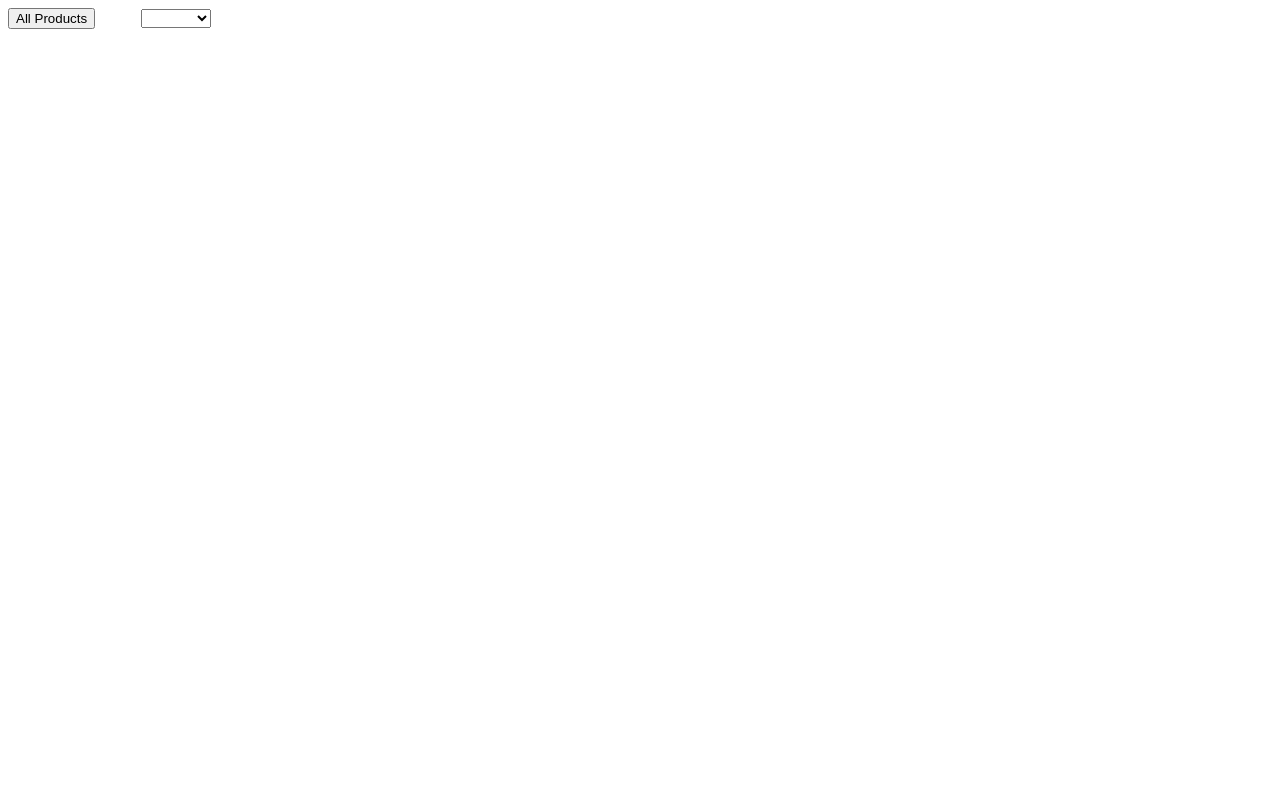
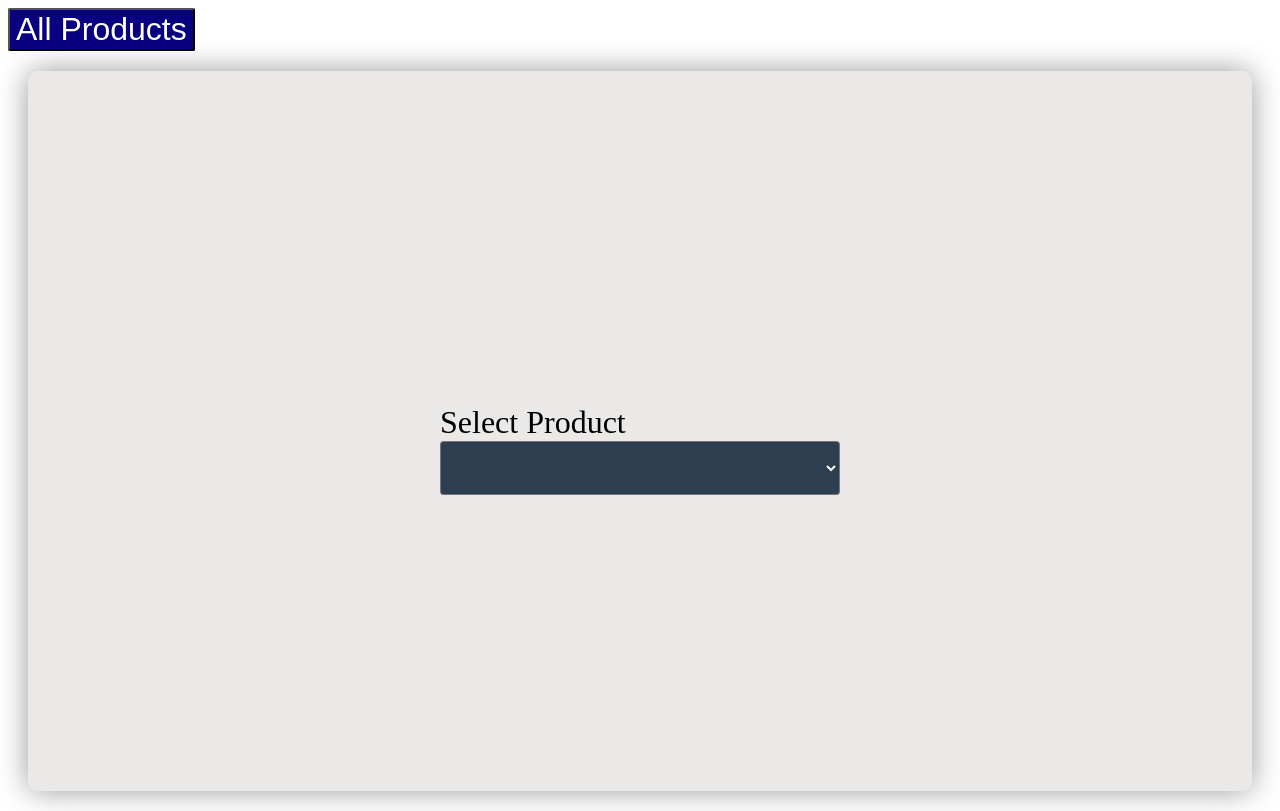
Before and after one commit to apandey0507/AngularAssignments, an Angular app in the folder Angular/product/: page /chatbot in a window 1280 px wide. Built offline with nearby package versions, Linux system fonts and the light colour scheme.

Commit message:
update: Search Component

```diff
--- a/Angular/product/src/app/app.module.ts
+++ b/Angular/product/src/app/app.module.ts
@@ -6,7 +6,6 @@ import { AppComponent } from './app.component';
 import { CommonModule } from '@angular/common';
 import { ProductService } from './product.service';
 import { ProductsComponent } from './products/products.component';
-import { ShortTextPipe } from './pipes/shortText.pipe';
 import { PriceTextPipe } from './pipes/priceText.pipe';
 import { ChatbotComponent } from './chatbot/chatbot.component';
 import { FormsModule } from '@angular/forms';
@@ -17,7 +16,7 @@ import { HomeComponent } from './home/home.component';
   declarations: [
     AppComponent,
     ProductsComponent,
-    ShortTextPipe,
+
     PriceTextPipe,
     ChatbotComponent,
     ToggleButtonDirective,
--- a/Angular/product/src/app/chatbot/chatbot.component.css
+++ b/Angular/product/src/app/chatbot/chatbot.component.css
@@ -0,0 +1,74 @@
+.chatbot {
+  display: flex;
+  flex-direction: column;
+  justify-content: center;
+  align-items: center;
+  margin: 20px;
+  font-size: xx-large;
+  height: 90vh;
+  border-radius: 10px;
+  box-shadow: 0 0 30px 0 #999;
+  background: #ebe9e7;
+}
+label {
+  margin: 2em;
+}
+.price {
+  margin-top: -40px;
+  font-size: 35px;
+  font-weight: bolder;
+  color: coral;
+}
+label::before {
+  content: "\a";
+  white-space: pre;
+}
+select {
+  position: relative;
+  display: flex;
+  width: 30em;
+  height: 4em;
+  line-height: 3;
+  background: #2c3e50;
+  overflow: hidden;
+  border-radius: 0.25em;
+}
+select {
+  flex: 1;
+  padding: 0 0.5em;
+  color: #fff;
+  cursor: pointer;
+}
+option {
+  font-size: xx-large;
+}
+#slider {
+  -webkit-appearance: none;
+  appearance: none;
+  height: 18px !important;
+  width: 100%;
+  border-radius: 10em;
+  background-color: #1600db;
+  outline: none;
+  margin-bottom: 14px;
+}
+
+#slider::-webkit-slider-thumb {
+  -webkit-appearance: none;
+  appearance: none;
+  width: 25px;
+  height: 25px;
+  border-radius: 50%;
+  background: #1600db;
+  cursor: pointer;
+  border: 3px solid #f4f4f4;
+}
+
+#slider::-moz-range-thumb {
+  width: 25px;
+  height: 25px;
+  border-radius: 50%;
+  background-color: #1600db;
+  cursor: pointer;
+  border: 3px solid #f4f4f4;
+}
--- a/Angular/product/src/app/chatbot/chatbot.component.html
+++ b/Angular/product/src/app/chatbot/chatbot.component.html
@@ -1,17 +1,28 @@
+<div class="chatbot">
+  <div class="select">
+    <label>Select Product</label>
     <select [(ngModel)]="selectedItem">
       <option *ngFor="let opt of productItem" [value]="opt.Id">
         {{ opt.Name }}
       </option>
     </select>
+  </div>
 
   <div *ngIf="selectedItem.length > 0">
+    <label>Select Price Range</label>
     <input
+      id="slider"
       type="range"
       min="500"
       max="5000"
       placeholder="Enter your Budget"
       [(ngModel)]="priceRange"
-  /><label>{{ priceRange }}</label>
+    />
+    <label class="price">{{
+      priceRange | number: "3.1" | priceText: "INR"
+    }}</label>
+
+    <label>Select Brand</label>
     <select [(ngModel)]="selectedBrand" [hidden]="showBrand">
       <option *ngFor="let opt of productBrandArray" [value]="opt">
         {{ opt }}
@@ -27,4 +38,5 @@
       Search
     </button>
   </div>
+</div>
 <router-outlet></router-outlet>
--- a/Angular/product/src/app/home/home.component.css
+++ b/Angular/product/src/app/home/home.component.css
@@ -5,3 +5,17 @@
 .hidden {
   visibility: hidden;
 }
+button {
+  font-size: xx-large;
+  background-color: rgb(9, 0, 128);
+  border-radius: 2px;
+  color: white;
+}
+#filter {
+  float: right;
+  margin-right: 300px;
+  color: white;
+  font-size: xx-large;
+  background-color: rgb(9, 0, 128);
+  border-radius: 2px;
+}
--- a/Angular/product/src/app/home/home.component.html
+++ b/Angular/product/src/app/home/home.component.html
@@ -1,3 +1,7 @@
 <button routerLinkActive="active" routerLink="/products">All Products</button>
-<button routerLinkActive="hidden" routerLink="/chatbot">Filter</button>
+
+<button routerLinkActive="hidden" id="filter" routerLink="/chatbot">
+  Filter
+</button>
+
 <router-outlet></router-outlet>
--- a/Angular/product/src/app/pipes/shortText.pipe.ts
+++ /dev/null
@@ -1,13 +0,0 @@
-import { Pipe, PipeTransform } from '@angular/core';
-
-@Pipe({
-  name: 'shortText',
-})
-export class ShortTextPipe {
-  transform(value: string, args: string): string {
-    let limit = args ? parseInt(args, 10) : 10;
-    let trail = '...';
-
-    return value.length > limit ? value.substring(0, limit) + trail : value;
-  }
-}
--- a/Angular/product/src/app/products/products.component.html
+++ b/Angular/product/src/app/products/products.component.html
@@ -16,15 +16,14 @@
       <p class="price">
         {{ product.productPrice | number: "3.1" | priceText: "INR" }}
       </p>
-      <p class="description">
-        {{ product.productDescription | shortText: descrptionLengthAllowed }}
+      <p
+        class="description"
+        [appToggleDescription]
+        [description]="product.productDescription"
+      >
+        {{ product.productDescription }}
       </p>
-      <button
-        class="showMore"
-        (click)="readMore(product.productDescription.length)"
-      >
-        {{ showShortDescription ? "SHOW More" : "SHOW LESS" }}
-      </button>
+
       <button (click)="dialog(i)">Delete</button>
     </div>
   </div>
--- a/Angular/product/src/app/products/products.component.ts
+++ b/Angular/product/src/app/products/products.component.ts
@@ -17,13 +17,11 @@ import { ProductService } from '../product.service';
 })
 export class ProductsComponent implements OnInit {
   title = 'product';
-  descrptionLengthAllowed = 5;
 
   typeFilter: string = '';
   rangeFilter: number = 0;
   brandFilter: string = '';
 
-  showShortDescription = true;
   public productList: Array<Product>;
   @ViewChild('vc', { read: ViewContainerRef }) vc: ViewContainerRef;
   constructor(
@@ -61,12 +59,5 @@ export class ProductsComponent implements OnInit {
     });
   }
 
-  readMore(strLength) {
-    this.showShortDescription = !this.showShortDescription;
-    if (this.showShortDescription) {
-      this.descrptionLengthAllowed = 5;
-    } else {
-      this.descrptionLengthAllowed = strLength;
-    }
-  }
+  readMore(strLength) {}
 }
--- a/Angular/product/src/app/toggle-button.directive.ts
+++ b/Angular/product/src/app/toggle-button.directive.ts
@@ -1,10 +1,34 @@
-import { Directive } from '@angular/core';
+import {
+  Directive,
+  ElementRef,
+  HostListener,
+  Input,
+  OnInit,
+} from '@angular/core';
 
 @Directive({
-  selector: '[appToggleButton]'
+  selector: '[appToggleDescription]',
 })
-export class ToggleButtonDirective {
+export class ToggleButtonDirective implements OnInit {
+  @Input() description: string;
+  private toggle = false;
 
-  constructor() { }
+  limit = 5;
 
+  @HostListener('click', ['$event']) onClick($event) {
+    this.toggle = !this.toggle;
+    let trail = '...';
+
+    if (this.toggle) {
+      this.el.nativeElement.innerText = this.description;
+    } else {
+      this.el.nativeElement.innerText =
+        this.description.substring(0, this.limit) + trail + 'Read More';
+    }
+  }
+  constructor(private el: ElementRef) {}
+  ngOnInit() {
+    this.el.nativeElement.innerText =
+      this.description.substring(0, this.limit) + '...Read More';
+  }
 }
```
Lines whose indentation alone changed are shown as unchanged.
